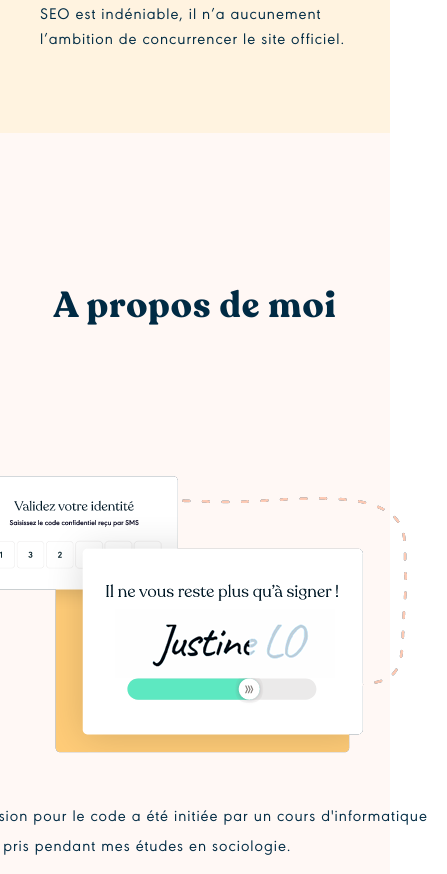
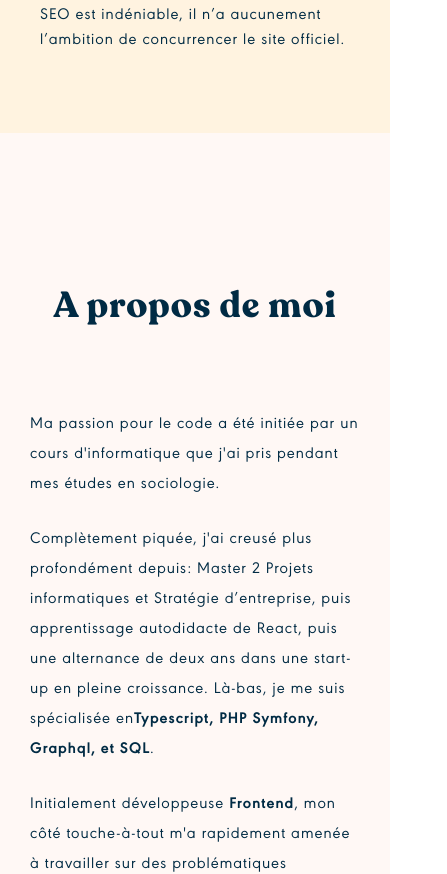
Before and after one commit to JustineLo/yousign, a React (Vite) app: page / in a window 390 px wide. Shown: the part 1140-2014 px from the top of the page, 447 px wide, since content can reach past the window. Built offline with nearby package versions, Linux system fonts and the light colour scheme.

Commit message:
aboutme mobile

```diff
--- a/src/sections/AboutMe.tsx
+++ b/src/sections/AboutMe.tsx
@@ -10,22 +10,24 @@ const Container = styled.div`
   padding: 150px 30px 40px 30px;
   box-sizing: border-box;
   width: 100%;
-  gap: 120px;
+  gap: 80px;
 
   @media (min-width: 768px) {
     padding: 150px 20vw;
+    gap: 120px;
   }
 `;
 
 const Content = styled.div`
   box-sizing: border-box;
-
   display: flex;
-  flex-direction: column;
+  flex-direction: column-reverse;
+  gap: 40px;
 
   @media (min-width: 768px) {
     flex-direction: row;
     justify-content: space-between;
+    gap: 0;
   }
 `;
 
@@ -50,6 +52,7 @@ const Text = styled.div`
 
 const Image = styled.div`
   img {
+    max-width: 100%;
   }
 
   @media (min-width: 768px) {
```
